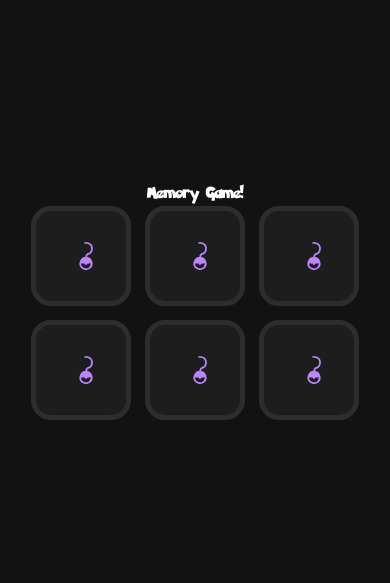
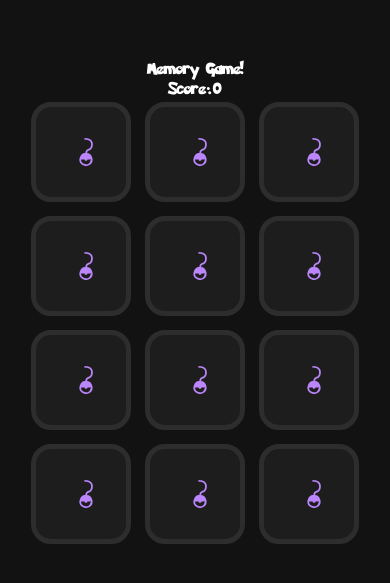
Before and after one commit to MrPerales/memoryGame, a React Native app: screen / in a window 390 px wide. Shown: the part 119-702 px from the top of the page. Built offline with nearby package versions, Linux system fonts and the light colour scheme.

Commit message:
add: game logic

```diff
--- a/App.js
+++ b/App.js
@@ -1,26 +1,75 @@
 import { StatusBar } from "expo-status-bar";
-import { StyleSheet, Text, View, Image } from "react-native";
+import { StyleSheet, Text, View, Image, Button } from "react-native";
 import MemoryCard from "./src/components/MemoryCard";
 import { cards } from "./src/utils/cards";
 import { useFonts } from "expo-font";
+import { useEffect, useState } from "react";
+import shuffle from "./src/utils/shuffle";
 
 export default function App() {
+  // cards
+  const [board, setBoard] = useState(() => shuffle([...cards, ...cards]));
+  const [selectedCard, setSelectedCard] = useState([]);
+  const [matchedCards, setMatchedCards] = useState([]);
+  const [score, setScore] = useState(0);
+
+  const handleTapCard = (index) => {
+    if (selectedCard.length >= 2 || selectedCard.includes(index)) return;
+    setSelectedCard([...selectedCard, index]);
+  };
+  const didPlayerWin = () => matchedCards.length === board.length;
+  const resetGame = () => {
+    setBoard(() => shuffle([...cards, ...cards]));
+    setSelectedCard([]);
+    setMatchedCards([]);
+    setScore(0);
+  };
+  useEffect(() => {
+    if (selectedCard.length < 2) return;
+    //if card is same add a matchedCards and clean selectedCard
+    if (board[selectedCard[0]] === board[selectedCard[1]]) {
+      setMatchedCards([...matchedCards, ...selectedCard]);
+      setSelectedCard([]);
+      setScore(score + 10);
+    } else {
+      setTimeout(() => {
+        setSelectedCard([]);
+        // wrong card :(
+        if (score > 0) {
+          setScore(score - 2);
+        }
+      }, 1000);
+    }
+  }, [selectedCard]);
+  // fonts
   const [fontsLoaded] = useFonts({
     unownFont: require("./assets/fonts/Unown-OVEwA.ttf"),
     pokemonSolidNormal: require("./assets/fonts/PokemonSolidNormal-xyWR.ttf"),
   });
   if (!fontsLoaded) {
-    return null;
+    return <Text>Loading...</Text>;
   }
-
   return (
     <View style={styles.container}>
-      <Text style={styles.title}>Memory Game!</Text>
+      <Text style={styles.title}>
+        {didPlayerWin() ? "Congratulation" : "Memory Game!"}
+      </Text>
+      <Text style={styles.score}>Score:{score}</Text>
       <View style={styles.board}>
-        {cards.map((card, index) => (
-          <MemoryCard key={index} card={card} />
-        ))}
+        {board.map((card, index) => {
+          const isTurnedOver =
+            selectedCard.includes(index) || matchedCards.includes(index);
+          return (
+            <MemoryCard
+              isTurnedOver={isTurnedOver}
+              onPress={() => handleTapCard(index)}
+              key={index}
+              card={card}
+            />
+          );
+        })}
       </View>
+      {didPlayerWin() && <Button onPress={resetGame} title="reset" />}
       <StatusBar style="light" />
     </View>
   );
@@ -37,6 +86,10 @@ const styles = StyleSheet.create({
     color: "#ffffff",
     fontFamily: "pokemonSolidNormal",
   },
+  score: {
+    fontFamily: "pokemonSolidNormal",
+    color: "#fff",
+  },
   board: {
     flexDirection: "row",
     flexWrap: "wrap",
```
